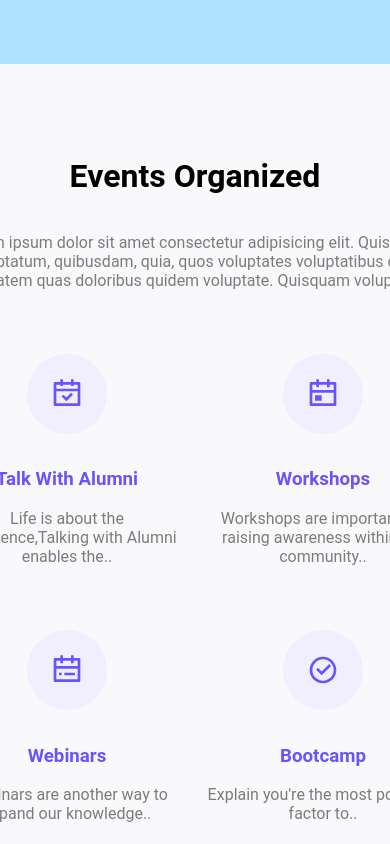
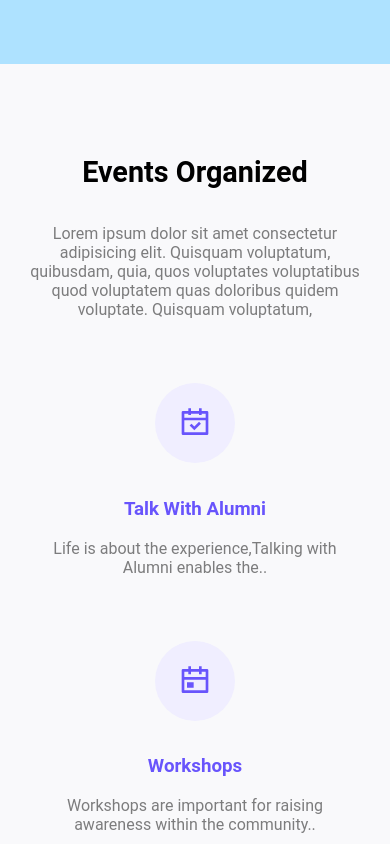
Before and after one commit to devprashantt/ecell-client, a React (Vite) app: page / in a window 390 px wide. Shown: the part 1000-1844 px from the top of the page. Built offline with nearby package versions, Linux system fonts and the light colour scheme.

Commit message:
Make EventsOrganized component responsive

```diff
--- a/src/components/EventsOrganized.jsx
+++ b/src/components/EventsOrganized.jsx
@@ -1,3 +1,6 @@
+// import responsive styles
+import './../styles/css/EventsOrganizedStyle.css';
+
 // events icon from rect-icons
 import {
   RiCalendarCheckLine,
@@ -77,8 +80,9 @@ const EventsOrganized = () => {
 
         padding: "0 3%",
       }}
+      className='eventsOrganized-component'
     >
-      <h1>Events Organized</h1>
+      <h1 >Events Organized</h1>
       <p
         style={{
           textAlign: "center",
@@ -98,6 +102,7 @@ const EventsOrganized = () => {
           gap: "1rem",
           margin: "2rem 0",
         }}
+        className="eventsOrganized-events"
       >
         {events.map((event) => (
           <div
@@ -143,6 +148,7 @@ const EventsOrganized = () => {
                   textAlign: "center",
                   maxWidth: "20rem",
                 }}
+
               >
                 {event.description}
               </p>
--- /dev/null
+++ b/src/styles/css/EventsOrganizedStyle.css
@@ -0,0 +1,14 @@
+@media (max-width: 576px) {
+  .eventsOrganized-component {
+    max-width: 90%;
+  }
+  .eventsOrganized-component > h1 {
+    font-size: 1.8rem;
+  }
+  .eventsOrganized-events {
+    display: flex !important;
+    flex-direction: column;
+  }
+}
+
+/*# sourceMappingURL=EventsOrganizedStyle.css.map */
--- a/src/styles/css/NavbarStyle.css
+++ b/src/styles/css/NavbarStyle.css
@@ -8,10 +8,6 @@
     font-size: 0.9rem;
   }
 }
-.state {
-  background-color: red;
-}
-
 .collapse-links--state-collapse {
   display: none;
 }
--- /dev/null
+++ b/src/styles/sass/EventsOrganizedStyle.scss
@@ -0,0 +1,16 @@
+@use 'viewport';
+
+@include viewport.responsive(viewport.$sm-med) {
+    .eventsOrganized-component {
+        max-width: 90%;
+    }
+
+    .eventsOrganized-component>h1 {
+        font-size: 1.8rem;
+    }
+
+    .eventsOrganized-events {
+        display: flex !important;
+        flex-direction: column;
+    }
+}
--- a/src/styles/sass/NavbarStyle.scss
+++ b/src/styles/sass/NavbarStyle.scss
@@ -12,10 +12,6 @@
     }
 }
 
-.state {
-    background-color: red;
-}
-
 .collapse-links--state-collapse {
     display: none;
 }
```
Also changed, not shown: 2 other files (tests, documents, lock files or other folders).
